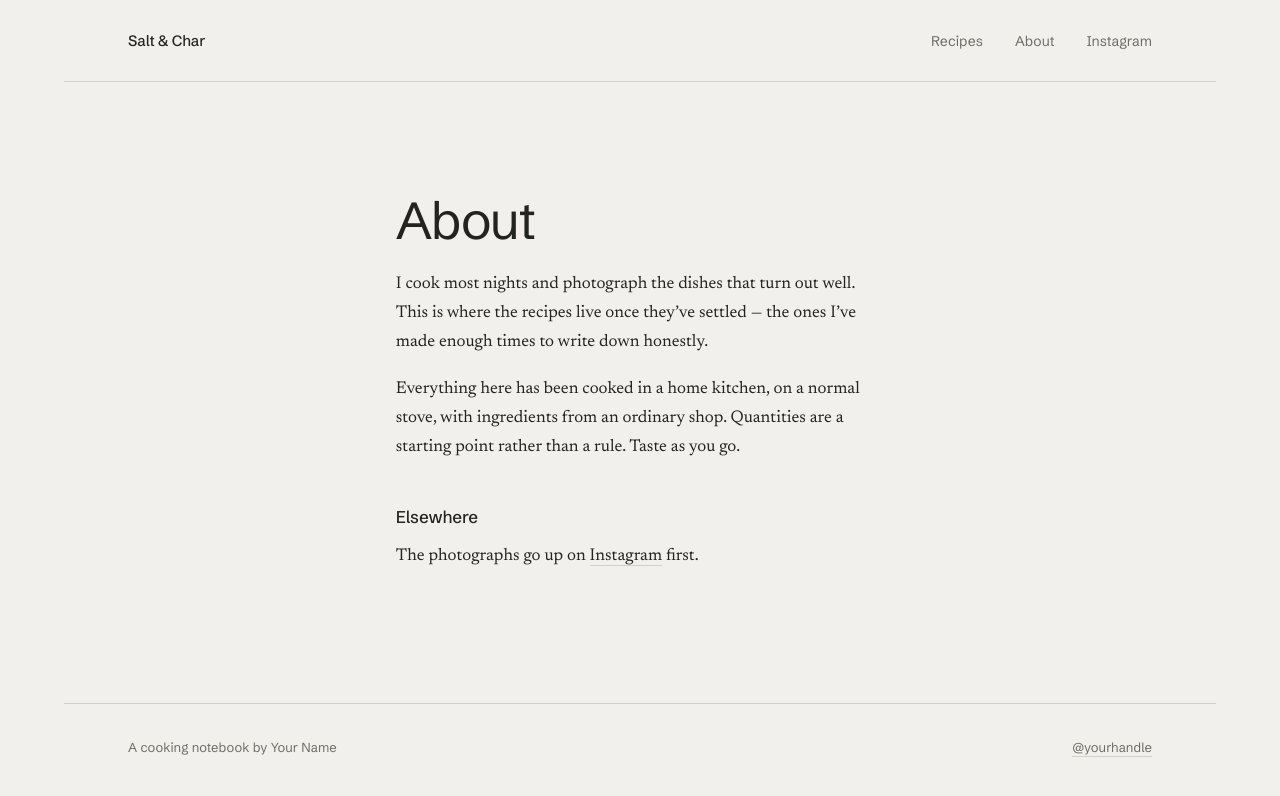
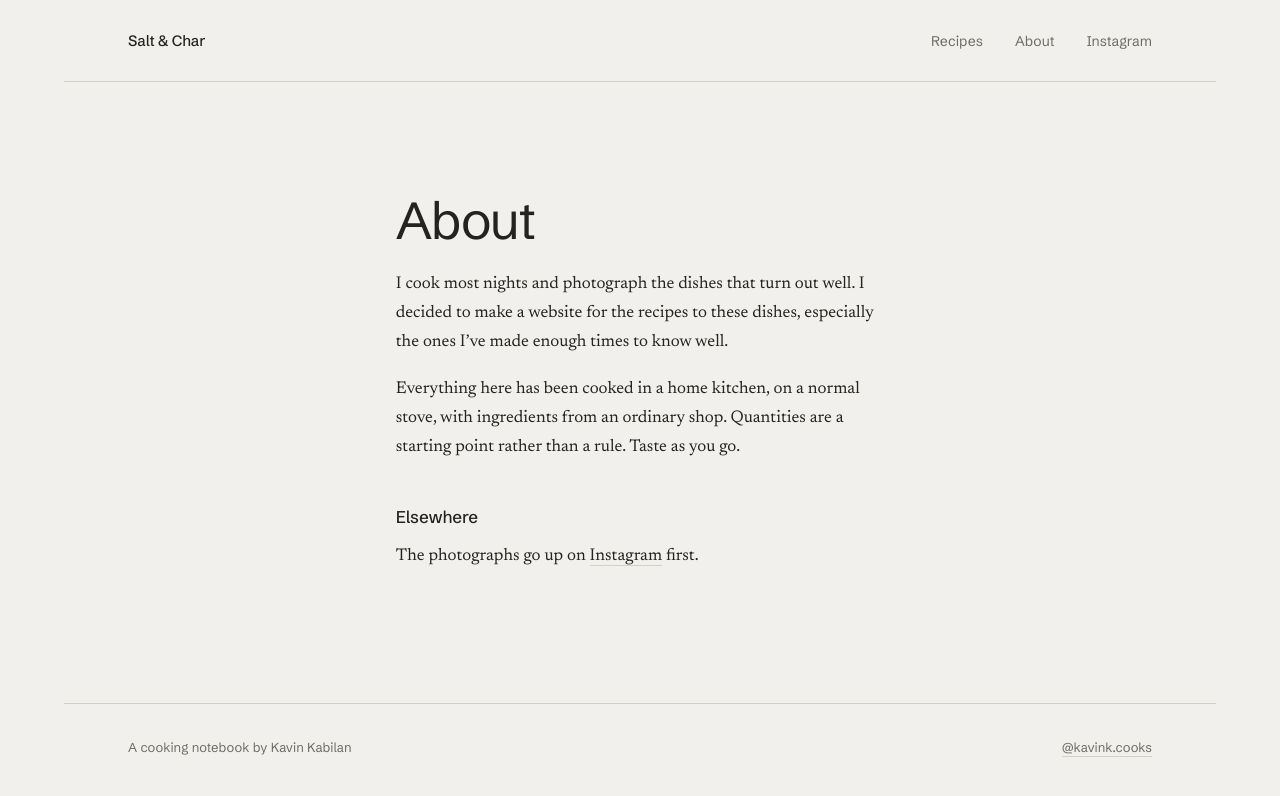
Before and after one commit to kavink7/kcooks-recipes, a Jekyll site: the page built from about.md, in a window 1280 px wide. Shown: the top 796 px of the page. Built offline with Jekyll 4.4.1, drawn with Linux system fonts in a browser that asks for light colours.

Commit message:
initial commit 2

```diff
--- a/_config.yml
+++ b/_config.yml
@@ -7,19 +7,19 @@
 
 title:    Salt & Char
 tagline:  A cooking notebook
-author:   Your Name
+author:   Kavin Kabilan
 
 description: >-
   Recipes and photographs from my kitchen.
 
 # Your Instagram handle, without the @. Leave blank to hide the link.
-instagram: yourhandle
+instagram: kavink.cooks
 
 # ---- Addresses -------------------------------------------------
 # If your repo is named  username.github.io   -> baseurl: ""
 # If your repo is named  recipes  (anything else) -> baseurl: "/recipes"
-url:     "https://username.github.io"
-baseurl: ""
+url:     "https://kavinkcooks.github.io"
+baseurl: "/kcooks-recipes"
 
 # ---- Machinery. You shouldn't need to touch anything below. ----
 
--- a/about.md
+++ b/about.md
@@ -3,9 +3,7 @@ layout: page
 title: About
 ---
 
-I cook most nights and photograph the dishes that turn out well. This is where
-the recipes live once they've settled — the ones I've made enough times to
-write down honestly.
+I cook most nights and photograph the dishes that turn out well. I decided to make a website for the recipes to these dishes, especially the ones I've made enough times to know well.
 
 Everything here has been cooked in a home kitchen, on a normal stove, with
 ingredients from an ordinary shop. Quantities are a starting point rather than
```
